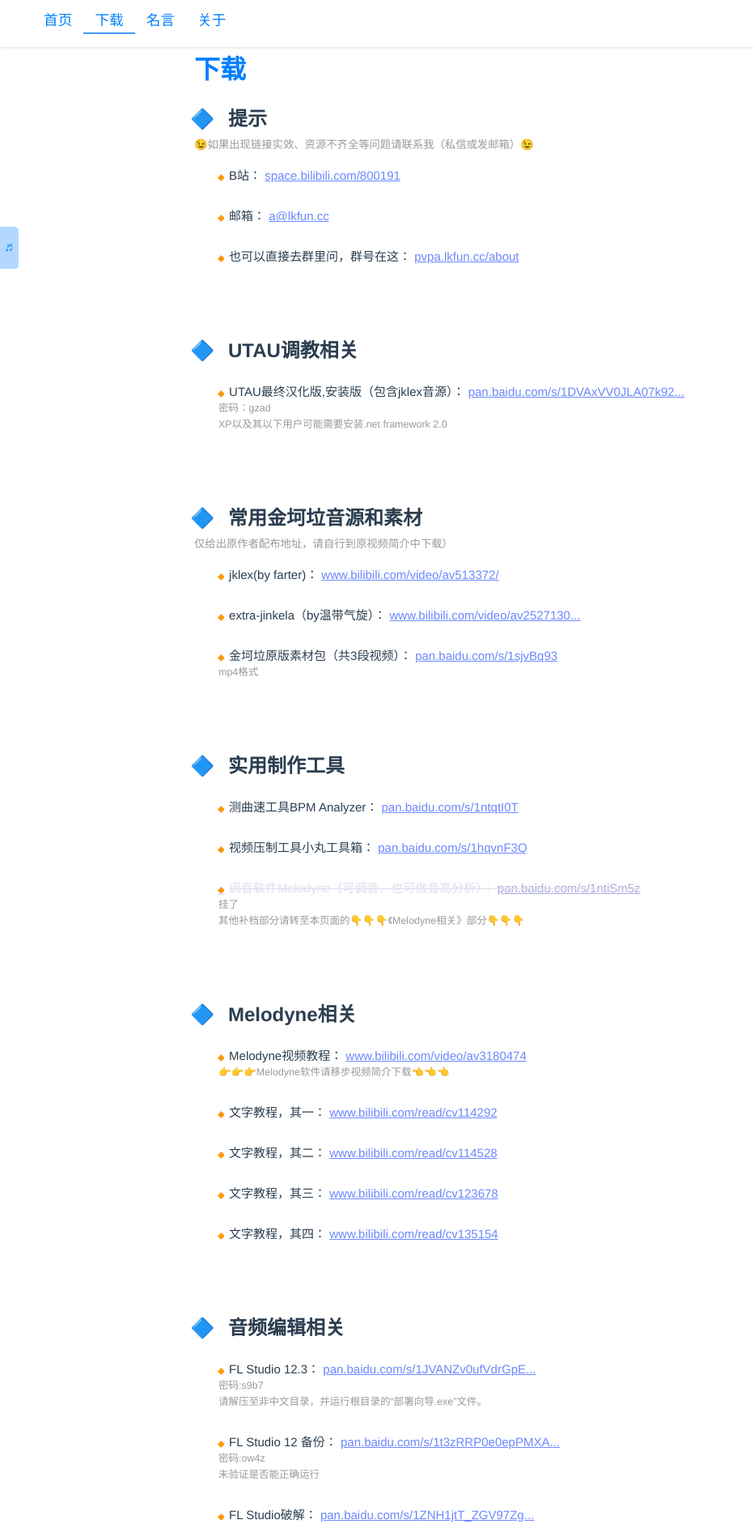
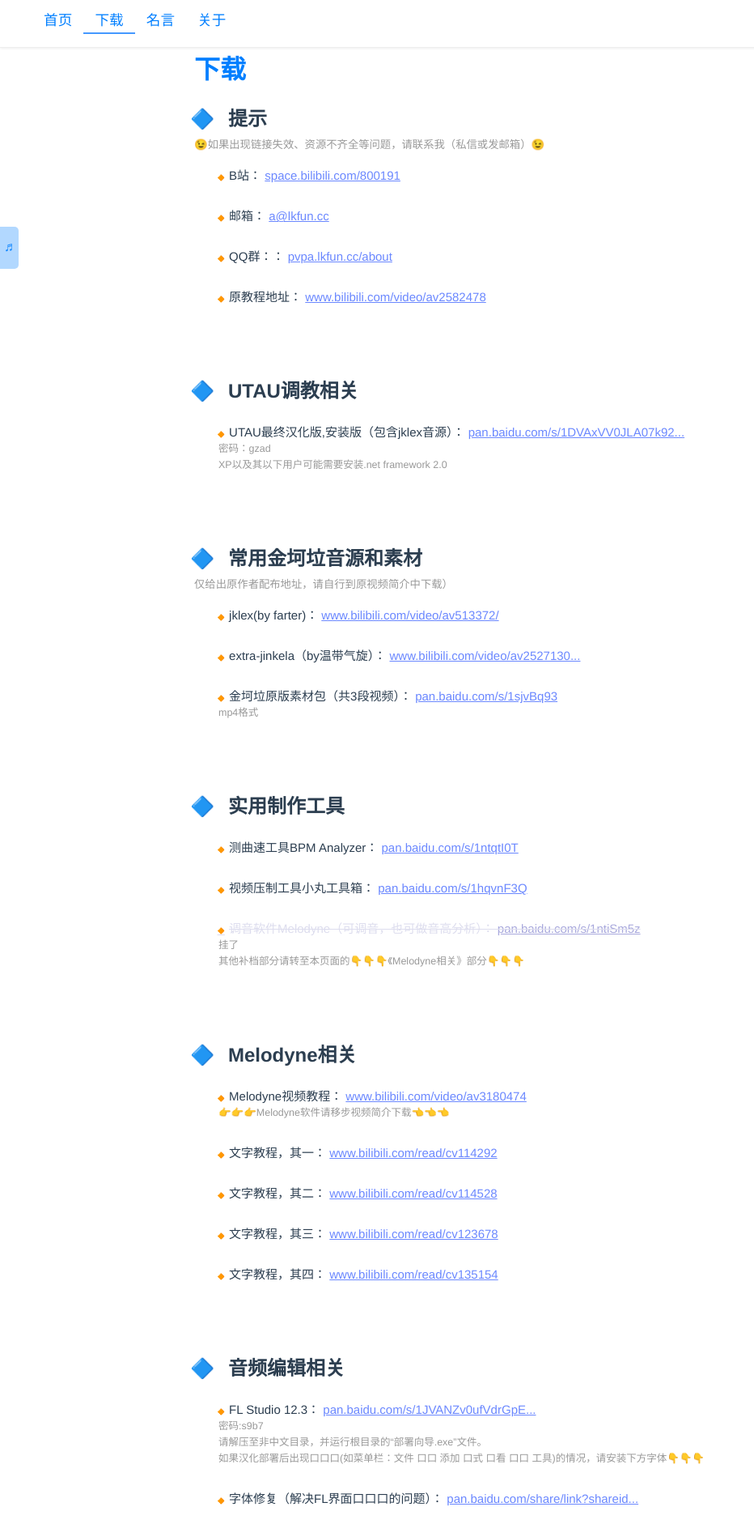
Before and after one commit to lkfun/pvpa, a Vue app: page /download in a window 1280 px wide. Shown: the top 1882 px of the page at 81% size, without its empty margins (0-932 px from the left). Built offline with nearby package versions, Linux system fonts and the light colour scheme.

Commit message:
uptate jsondata

```diff
--- a/package.json
+++ b/package.json
@@ -15,6 +15,7 @@
   },
   "dependencies": {
     "axios": "^0.18.0",
+    "babel-polyfill": "^6.26.0",
     "eslint-plugin-html": "^4.0.5",
     "gsap": "^2.0.1",
     "node-growl": "^0.1.1",
--- a/src/assets/downloaddata.json
+++ b/src/assets/downloaddata.json
@@ -2,7 +2,7 @@
   "download": [
     {
       "group": "提示",
-      "description": "😉如果出现链接实效、资源不齐全等问题请联系我（私信或发邮箱）😉",
+      "description": "😉如果出现链接失效、资源不齐全等问题，请联系我（私信或发邮箱）😉",
       "items": [
         {
           "name": "B站",
@@ -13,8 +13,12 @@
           "address": "mailto:a@lkfun.cc"
         },
         {
-          "name": "也可以直接去群里问，群号在这",
+          "name": "QQ群：",
           "address": "http://pvpa.lkfun.cc/about"
+        },
+        {
+          "name": "原教程地址",
+          "address": "https://www.bilibili.com/video/av2582478"
         }
       ]
     },
@@ -105,12 +109,23 @@
         {
           "name": "FL Studio 12.3",
           "address": "https://pan.baidu.com/s/1JVANZv0ufVdrGpEZE3NOww ",
-          "description": ["密码:s9b7","请解压至非中文目录，并运行根目录的“部署向导.exe”文件。"]
+          "description": [
+            "密码:s9b7",
+            "请解压至非中文目录，并运行根目录的“部署向导.exe”文件。",
+            "如果汉化部署后出现口口口(如菜单栏：文件 口口 添加 口式 口看 口口 工具)的情况，请安装下方字体👇👇👇"
+          ]
         },
         {
           "name": "FL Studio 12 备份",
           "address": "https://pan.baidu.com/s/1t3zRRP0e0epPMXA98qhxWQ ",
-          "description": ["密码:ow4z","未验证是否能正确运行"]
+          "description": [
+            "密码:ow4z",
+            "未验证是否能正确运行","挂了,不显示"
+          ]
+        },
+        {
+          "name": "字体修复（解决FL界面口口口的问题）",
+          "address": "https://pan.baidu.com/share/link?shareid=2878172895&uk=3305999494"
         },
         {
           "name": "编曲/扒谱软件FL Studio下载",
@@ -120,7 +135,10 @@
         {
           "name": "FL Studio破解",
           "address": "https://pan.baidu.com/s/1ZNH1jtT_ZGV97ZgWmzREOw",
-          "description": ["密码: px38","使用方法：双击reg注册"]
+          "description": [
+            "密码: px38",
+            "使用方法：双击reg注册"
+          ]
         },
         {
           "name": "编曲/扒谱软件FL Studio破解教程",
--- a/src/main.js
+++ b/src/main.js
@@ -4,6 +4,7 @@
 import App from './App'
 import router from './router'
 import axios from 'axios'
+import 'babel-polyfill'
 Vue.config.productionTip = false
 
 axios.defaults.headers.post['Content-Type'] = 'application/json'
```
Also changed, not shown: 3 other files (tests, documents, lock files or other folders).
